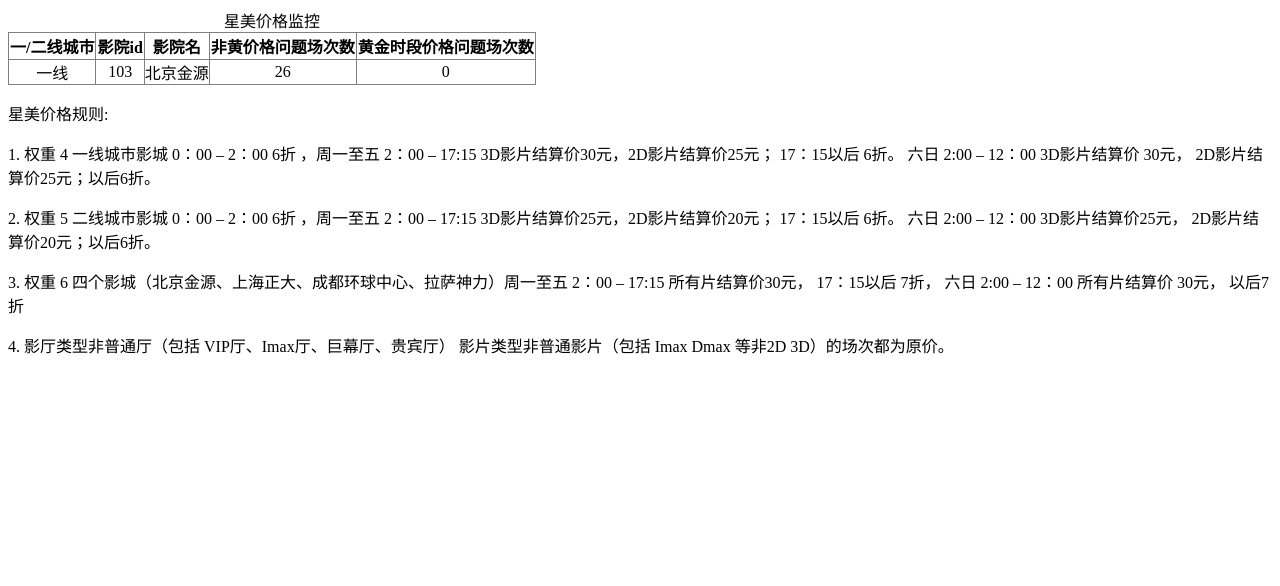
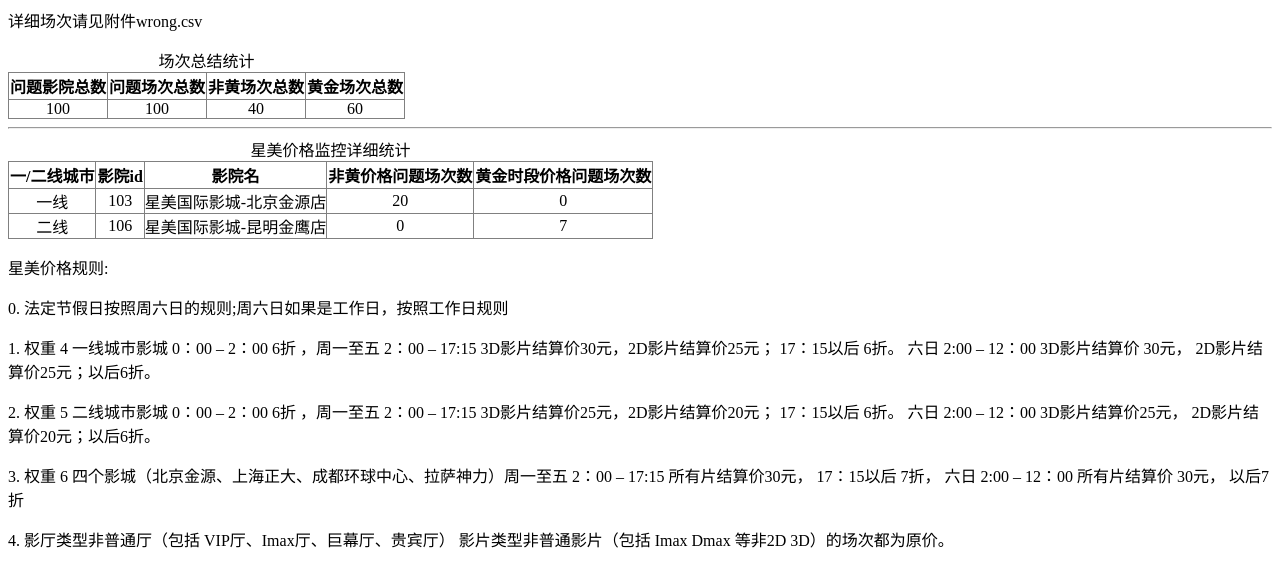
Before and after one commit to deevarvar/myLab, a plain HTML site: page baidu_code/xingmei/data_api/price/xingmei_monitor_sample.html in a window 1280 px wide. Drawn offline with Linux system fonts and the light colour scheme.

Commit message:
add update

```diff
--- a/baidu_code/xingmei/data_api/price/xingmei_monitor_sample.html
+++ b/baidu_code/xingmei/data_api/price/xingmei_monitor_sample.html
@@ -1,5 +1,4 @@
 <!DOCTYPE HTML PUBLIC "-//W3C//DTD HTML 4.01 Transitional//EN http://www.w3.org/TR/html4/loose.dtd">
-
 <html>
 <head>
 <meta http-equiv="Content-Type" content="text/html; charset=utf8">
@@ -7,13 +6,27 @@
 table {border-collapse: collapse;}
 td {padding: 0px;text-align: center;}
 </style>
-
 </head>
 <body>
+<p> 详细场次请见附件wrong.csv</p>
 
+<table border="1">
+<caption>场次总结统计</caption>
+<th>问题影院总数</th>
+<th>问题场次总数</th>
+<th>非黄场次总数</th>
+<th>黄金场次总数</th>
+<tr>
+<td>100</td>
+<td>100</td>
+<td>40</td>
+<td>60</td>
+</tr>
+</table>
+<hr>
 
-<table border="1" borderspacing="0">
-  <caption>星美价格监控</caption>
+<table border="1">
+<caption>星美价格监控详细统计</caption>
 <tr>
 <th>一/二线城市</th>
 <th>影院id</th>
@@ -24,14 +37,23 @@
 <tr>
 <td>一线</td>
 <td>103</td>
-    <td>北京金源</td>
-    <td>26</td>
+<td>星美国际影城-北京金源店</td>
+<td>20</td>
 <td>0</td>
+</tr>
+<tr>
+<td>二线</td>
+<td>106</td>
+<td>星美国际影城-昆明金鹰店</td>
+<td>0</td>
+<td>7</td>
+</tr>
+</table>
 
-  </tr>
 
-</table>
+
 <p> 星美价格规则:</p>
+<p>0. 法定节假日按照周六日的规则;周六日如果是工作日，按照工作日规则</p>
 <p>1.	权重 4 一线城市影城 0：00 – 2：00  6折 ，周一至五 2：00 – 17:15 3D影片结算价30元，2D影片结算价25元； 17：15以后 6折。 六日 2:00 – 12：00 3D影片结算价 30元， 2D影片结算价25元；以后6折。</p>
 <p>2.	权重 5 二线城市影城 0：00 – 2：00  6折 ，周一至五 2：00 – 17:15 3D影片结算价25元，2D影片结算价20元； 17：15以后 6折。 六日 2:00 – 12：00 3D影片结算价25元， 2D影片结算价20元；以后6折。</p>
 <p>3.	权重 6 四个影城（北京金源、上海正大、成都环球中心、拉萨神力）周一至五 2：00 – 17:15 所有片结算价30元， 17：15以后 7折， 六日 2:00 – 12：00 所有片结算价 30元， 以后7折</p>
```
Also changed, not shown: 3 other files. Lines whose indentation alone changed are shown as unchanged.
